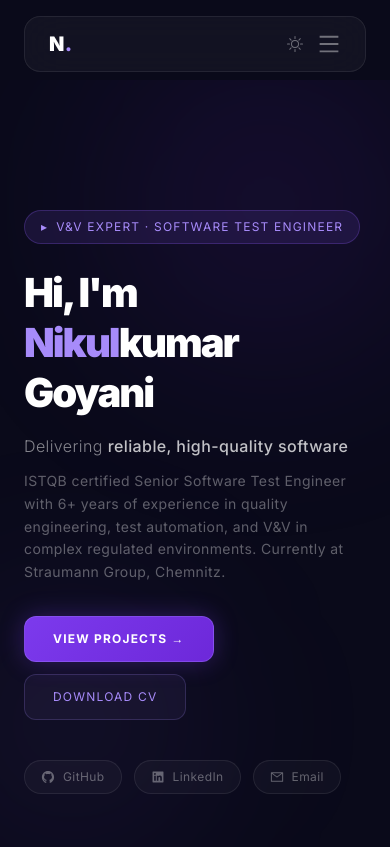
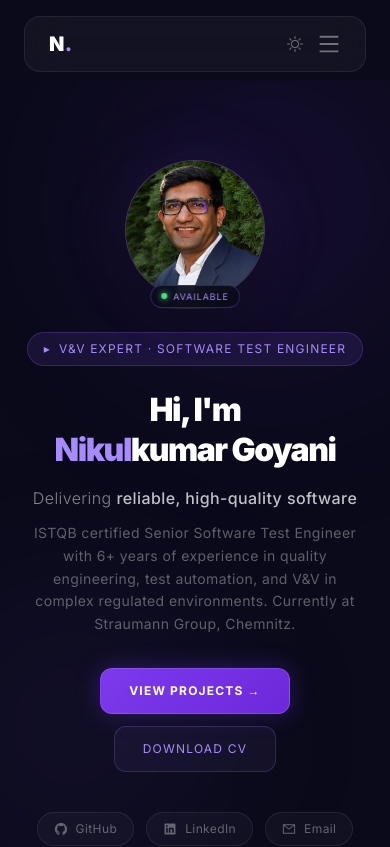
Before and after one commit to NikulGoyani369/portfolio-nextjs, a Next.js app: page / in a window 390 px wide. Shown: the top 847 px of the page. Built offline with nearby package versions, Linux system fonts and the light colour scheme.

Commit message:
feat: make all sections fully responsive for mobile

```diff
--- a/components/sections/About.tsx
+++ b/components/sections/About.tsx
@@ -21,8 +21,8 @@ const fadeRight = {
 };
 
 const About = () => (
-  <section id="about" className="px-6 lg:px-24 py-24" style={{ background: 'var(--bg-secondary)' }}>
-    <div className="grid lg:grid-cols-[auto_1fr] gap-16 items-center max-w-5xl mx-auto">
+  <section id="about" className="px-6 lg:px-24 py-16 lg:py-24" style={{ background: 'var(--bg-secondary)' }}>
+    <div className="grid lg:grid-cols-[auto_1fr] gap-8 lg:gap-16 items-center max-w-5xl mx-auto">
       <motion.div className="flex justify-center lg:justify-start"
         variants={fadeLeft} initial="hidden" whileInView="show" viewport={{ once: true }}>
         <div className="relative">
--- a/components/sections/Contact.tsx
+++ b/components/sections/Contact.tsx
@@ -45,7 +45,7 @@ const Contact = () => {
   const inputStyle = { background: 'rgba(255,255,255,0.04)', border: '1px solid rgba(255,255,255,0.08)', color: 'rgba(255,255,255,0.6)' };
 
   return (
-    <section id="contact" className="px-6 lg:px-24 py-24" style={{ background: 'var(--bg-primary)' }}>
+    <section id="contact" className="px-6 lg:px-24 py-16 lg:py-24" style={{ background: 'var(--bg-primary)' }}>
       <div className="max-w-5xl mx-auto">
         <SectionTag>Contact</SectionTag>
         <h2 className="text-white mb-3">
@@ -91,7 +91,7 @@ const Contact = () => {
 
           <motion.form onSubmit={handleSubmit} className="flex flex-col gap-4"
             initial={{ x: 40, opacity: 0 }} whileInView={{ x: 0, opacity: 1 }} viewport={{ once: true }} transition={{ duration: 0.6 }}>
-            <div className="grid grid-cols-2 gap-4">
+            <div className="grid grid-cols-1 sm:grid-cols-2 gap-4">
               <div>
                 <label htmlFor="contact-name" className="block text-[10px] uppercase tracking-widest mb-2 text-white/30">Name</label>
                 <input id="contact-name" name="name" value={form.name} onChange={handleChange} required placeholder="Your name" className={inputBase} style={inputStyle} />
--- a/components/sections/Experience.tsx
+++ b/components/sections/Experience.tsx
@@ -55,7 +55,7 @@ const cardVariants = {
 };
 
 const Experience = () => (
-  <section id="experience" className="px-6 lg:px-24 py-24" style={{ background: 'var(--bg-secondary)' }}>
+  <section id="experience" className="px-6 lg:px-24 py-16 lg:py-24" style={{ background: 'var(--bg-secondary)' }}>
     <div className="max-w-5xl mx-auto">
       <SectionTag>Experience</SectionTag>
       <h2 className="text-white mb-3">
@@ -72,7 +72,7 @@ const Experience = () => (
 
         <div className="flex flex-col gap-6">
           {entries.map((entry) => (
-            <motion.div key={entry.role + entry.company} variants={cardVariants} className="flex gap-8">
+            <motion.div key={entry.role + entry.company} variants={cardVariants} className="flex gap-4 sm:gap-8">
               {/* Dot */}
               <div className="flex flex-col items-center flex-shrink-0 pt-5 w-10">
                 <div className="w-3 h-3 rounded-full relative z-10 flex-shrink-0"
@@ -82,7 +82,7 @@ const Experience = () => (
               </div>
 
               {/* Card */}
-              <div className="flex-1 relative rounded-2xl px-6 py-5 overflow-hidden"
+              <div className="flex-1 relative rounded-2xl px-4 sm:px-6 py-4 sm:py-5 overflow-hidden"
                 style={entry.current
                   ? { background: 'rgba(139,92,246,0.05)', backdropFilter: 'blur(12px)', WebkitBackdropFilter: 'blur(12px)', border: '1px solid rgba(139,92,246,0.2)' }
                   : { background: 'rgba(255,255,255,0.04)', backdropFilter: 'blur(12px)', WebkitBackdropFilter: 'blur(12px)', border: '1px solid rgba(255,255,255,0.08)' }}>
--- a/components/sections/Hero.tsx
+++ b/components/sections/Hero.tsx
@@ -22,7 +22,7 @@ const socials = [
 
 const Hero = () => (
   <section
-    className="relative min-h-screen flex items-center px-6 lg:px-24 overflow-hidden"
+    className="relative min-h-screen flex items-center px-6 lg:px-24 py-20 overflow-hidden"
     style={{ background: 'var(--bg-primary)' }}
   >
     {/* Ambient glow orbs */}
@@ -31,9 +31,27 @@ const Hero = () => (
     <div className="absolute bottom-0 -left-32 w-[400px] h-[400px] rounded-full pointer-events-none"
       style={{ background: 'radial-gradient(circle, rgba(139,92,246,0.1) 0%, transparent 70%)', filter: 'blur(80px)' }} />
 
-    <div className="relative z-10 w-full max-w-6xl mx-auto grid lg:grid-cols-[1fr_auto] gap-16 items-center">
+    <div className="relative z-10 w-full max-w-6xl mx-auto grid lg:grid-cols-[1fr_auto] gap-12 lg:gap-16 items-center">
       {/* Left */}
-      <motion.div variants={container} initial="hidden" animate="show">
+      <motion.div variants={container} initial="hidden" animate="show" className="text-center lg:text-left">
+
+        {/* Mobile photo — centered, shown only on small screens */}
+        <motion.div variants={item} className="flex justify-center mb-8 lg:hidden">
+          <div className="relative">
+            <div className="absolute inset-[-20px] rounded-full pointer-events-none"
+              style={{ background: 'radial-gradient(circle, rgba(139,92,246,0.25) 0%, transparent 70%)', filter: 'blur(30px)' }} />
+            <div className="relative w-[140px] h-[140px] overflow-hidden"
+              style={{ background: 'rgba(255,255,255,0.06)', backdropFilter: 'blur(16px)', WebkitBackdropFilter: 'blur(16px)', border: '1px solid rgba(255,255,255,0.12)', borderRadius: '50%', boxShadow: '0 16px 40px rgba(0,0,0,0.4)' }}>
+              <Image src="/assets/Nirmalbhai.jpg" alt="Nikul Goyani" width={140} height={140} className="object-cover w-full h-full" />
+            </div>
+            <div className="absolute -bottom-2 left-1/2 -translate-x-1/2 flex items-center gap-1.5 whitespace-nowrap"
+              style={{ background: 'rgba(10,10,26,0.9)', backdropFilter: 'blur(12px)', border: '1px solid rgba(139,92,246,0.3)', borderRadius: '100px', padding: '4px 10px' }}>
+              <span className="w-1.5 h-1.5 rounded-full bg-green-400 flex-shrink-0" style={{ boxShadow: '0 0 6px #4ade80' }} />
+              <span className="text-violet-400 text-[9px] tracking-widest uppercase">Available</span>
+            </div>
+          </div>
+        </motion.div>
+
         <motion.div variants={item}
           className="inline-flex items-center gap-2 text-xs text-violet-400 tracking-widest uppercase mb-6 px-4 py-2 rounded-full"
           style={{ background: 'rgba(139,92,246,0.12)', border: '1px solid rgba(139,92,246,0.25)' }}>
@@ -42,7 +60,7 @@ const Hero = () => (
 
         <motion.h1 variants={item}
           className="font-black leading-tight mb-4 text-white"
-          style={{ fontSize: 'clamp(2.5rem, 6vw, 4rem)', letterSpacing: '-2px' }}>
+          style={{ fontSize: 'clamp(2rem, 6vw, 4rem)', letterSpacing: '-1.5px' }}>
           <span>Hi, I&apos;m</span><br />
           <span className="text-violet-400">Nikul</span>
           <span>kumar Goyani</span>
@@ -53,13 +71,13 @@ const Hero = () => (
           <span className="text-white/75 font-medium">reliable, high-quality software</span>
         </motion.p>
 
-        <motion.p variants={item} className="text-sm leading-relaxed max-w-md mb-8 text-white/35">
+        <motion.p variants={item} className="text-sm leading-relaxed max-w-md mb-8 text-white/35 mx-auto lg:mx-0">
           ISTQB certified Senior Software Test Engineer with 6+ years of experience in quality
           engineering, test automation, and V&amp;V in complex regulated environments.
           Currently at Straumann Group, Chemnitz.
         </motion.p>
 
-        <motion.div variants={item} className="flex gap-3 flex-wrap mb-10">
+        <motion.div variants={item} className="flex gap-3 flex-wrap mb-10 justify-center lg:justify-start">
           <a href="#projects"
             className="text-xs font-bold uppercase tracking-widest px-7 py-3.5 rounded-xl text-white transition-all hover:brightness-110"
             style={{ background: 'linear-gradient(135deg, #7c3aed, #6d28d9)', border: '1px solid rgba(167,139,250,0.3)', boxShadow: '0 0 24px rgba(124,58,237,0.3)' }}>
@@ -72,7 +90,7 @@ const Hero = () => (
           </a>
         </motion.div>
 
-        <motion.div variants={item} className="flex gap-3 flex-wrap">
+        <motion.div variants={item} className="flex gap-3 flex-wrap justify-center lg:justify-start">
           {socials.map(({ label, icon: Icon, href }) => (
             <a key={label} href={href} target="_blank" rel="noopener noreferrer"
               className="flex items-center gap-2 text-xs px-4 py-2 rounded-full transition-colors text-white/35 hover:border-violet-400/50 hover:text-violet-400"
@@ -84,7 +102,7 @@ const Hero = () => (
         </motion.div>
       </motion.div>
 
-      {/* Right: Photo card */}
+      {/* Right: Photo card — desktop only */}
       <motion.div
         className="hidden lg:flex justify-center relative"
         initial={{ opacity: 0, x: 40 }}
--- a/components/sections/Projects.tsx
+++ b/components/sections/Projects.tsx
@@ -70,9 +70,9 @@ const gridLinePattern = {
 };
 
 const Projects = () => (
-  <section id="projects" className="px-6 lg:px-24 py-24" style={{ background: 'var(--bg-secondary)' }}>
+  <section id="projects" className="px-6 lg:px-24 py-16 lg:py-24" style={{ background: 'var(--bg-secondary)' }}>
     <div className="max-w-5xl mx-auto">
-      <div className="flex items-end justify-between mb-12 flex-wrap gap-4">
+      <div className="flex items-end justify-between mb-8 lg:mb-12 flex-wrap gap-4">
         <div>
           <SectionTag>Projects</SectionTag>
           <h2 className="text-white">
--- a/components/sections/Skills.tsx
+++ b/components/sections/Skills.tsx
@@ -34,7 +34,7 @@ const cardVariants = {
 };
 
 const Skills = () => (
-  <section id="skills" className="px-6 lg:px-24 py-24" style={{ background: 'var(--bg-primary)' }}>
+  <section id="skills" className="px-6 lg:px-24 py-16 lg:py-24" style={{ background: 'var(--bg-primary)' }}>
     <div className="max-w-5xl mx-auto">
       <SectionTag>Skills</SectionTag>
       <h2 className="text-white mb-3">
--- a/components/ui/Footer.tsx
+++ b/components/ui/Footer.tsx
@@ -1,14 +1,14 @@
 const Footer = () => (
-  <div className="mt-16 pt-8 flex items-center justify-between flex-wrap gap-4"
+  <div className="mt-12 lg:mt-16 pt-8 flex flex-col sm:flex-row items-center justify-between gap-6 sm:gap-4"
     style={{ borderTop: '1px solid rgba(255,255,255,0.05)' }}>
-    <span className="text-lg font-black text-white">
+    <span className="text-lg font-black text-white order-1">
       N<span className="text-violet-400">.</span>
     </span>
-    <span className="text-xs text-center leading-relaxed" style={{ color: 'rgba(255,255,255,0.2)' }}>
+    <span className="text-xs text-center leading-relaxed order-3 sm:order-2" style={{ color: 'rgba(255,255,255,0.2)' }}>
       © 2026 <span className="font-medium" style={{ color: 'rgba(167,139,250,0.6)' }}>Nikulkumar Goyani</span> · Built with Next.js &amp; Tailwind CSS
       <br />Chemnitz, Germany · Open to opportunities
     </span>
-    <div className="flex items-center gap-3">
+    <div className="flex items-center gap-3 order-2 sm:order-3">
       <div className="flex gap-4">
         {[
           { label: 'GitHub', href: 'https://github.com/NikulGoyani369' },
```
